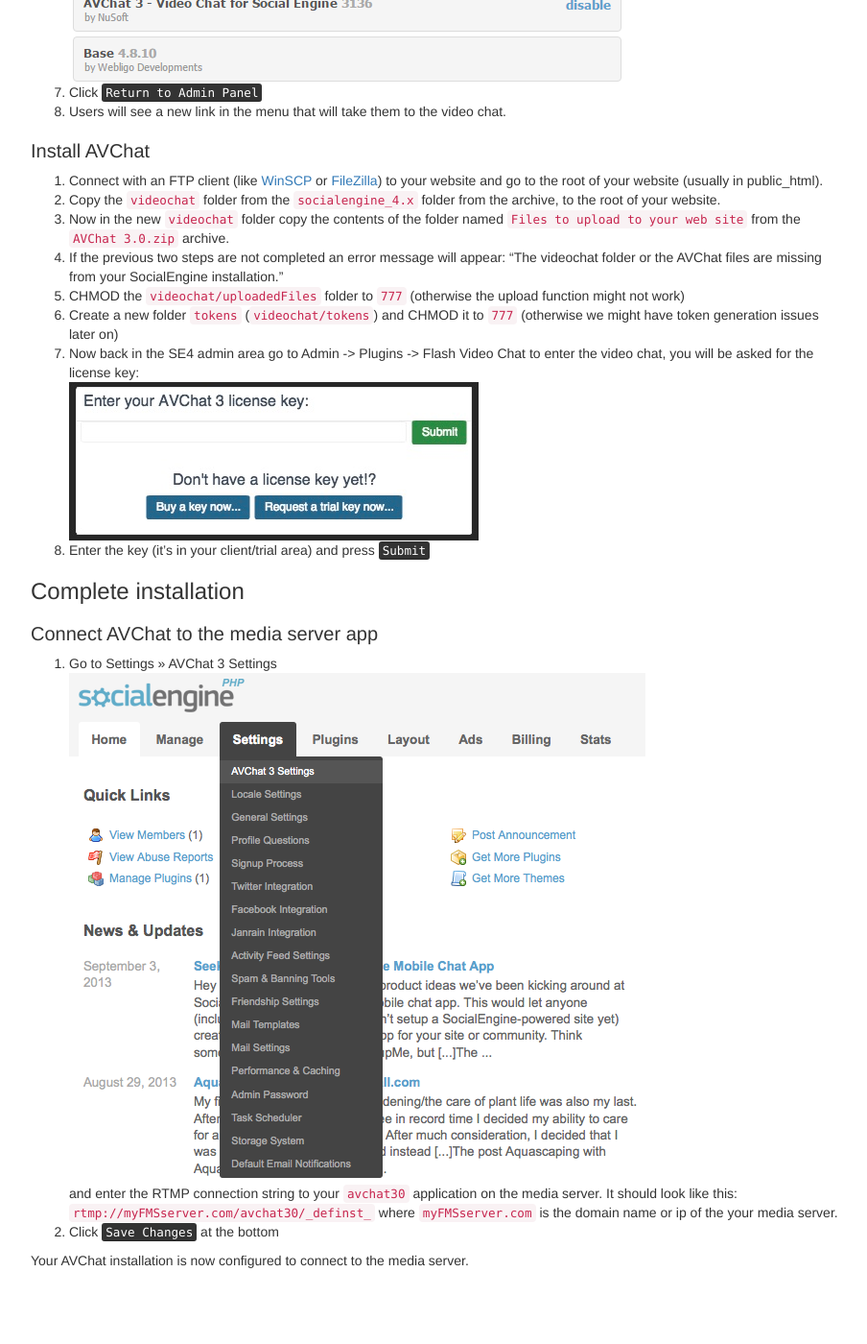
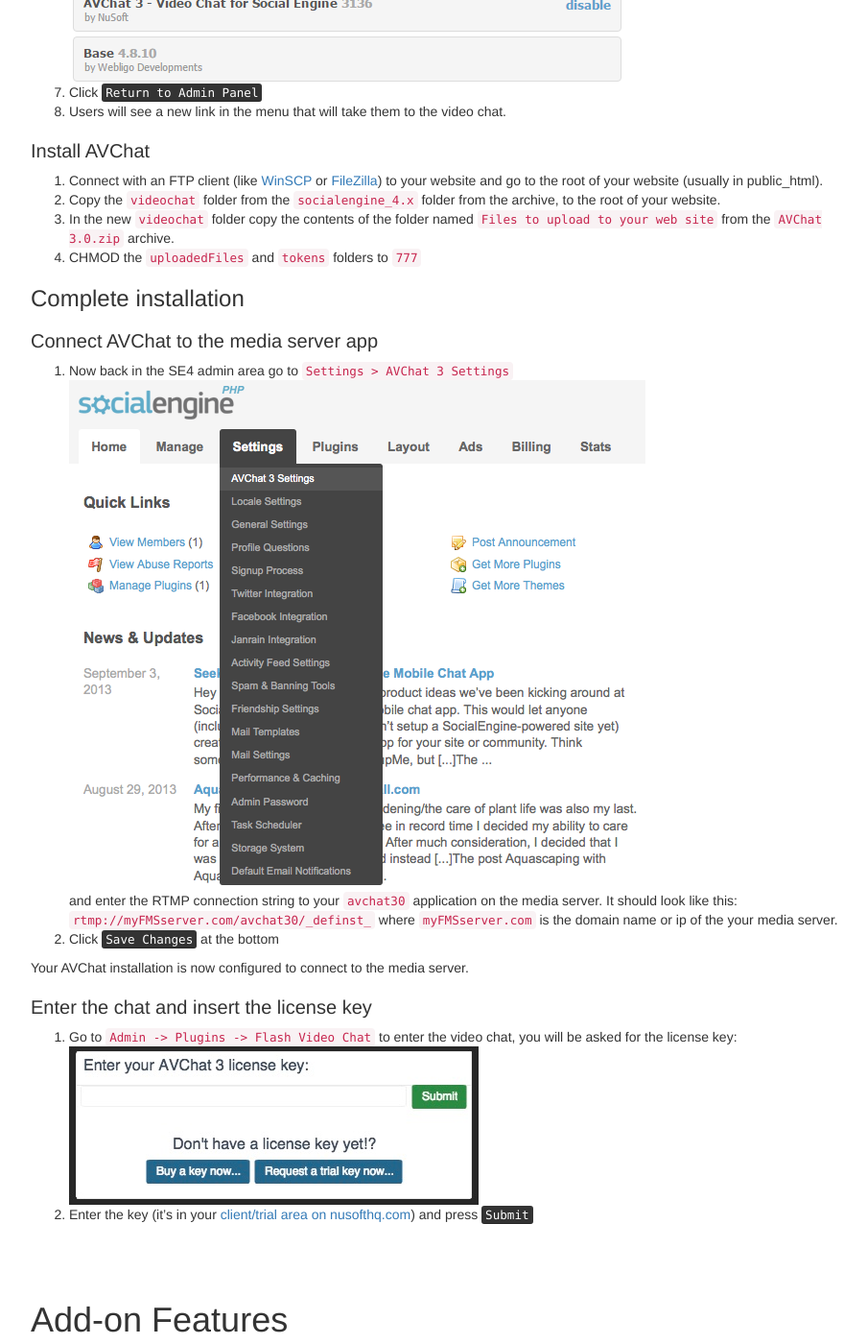
Before and after one commit to nusofthq/avchat-documentation, a Jekyll site: the page built from socialengine.md, in a window 1280 px wide and 1400 px high, scrolled down 2036 px. Shown: the whole window at 96% size, without its empty margins (38-942 px from the left). Built offline with Jekyll 4.4.1, drawn with Linux system fonts in a browser that asks for light colours; nearby versions of some CDN libraries; comment, search, counter and statistics services are not loaded.

Commit message:
properly arranged sections

```diff
--- a/socialengine.md
+++ b/socialengine.md
@@ -66,18 +66,14 @@
 
 1. Connect with an FTP client (like [WinSCP](http://winscp.net/eng/index.php) or [FileZilla](http://filezilla-project.org/)) to your website and go to the root of your website (usually in public_html).
 2. Copy the `videochat` folder from the `socialengine_4.x` folder from the archive, to the root of your website.
-3. Now in the new `videochat` folder copy the contents of the folder named `Files to upload to your web site` from the `AVChat 3.0.zip` archive.
-4. If the previous two steps are not completed an error message will appear: "The videochat folder or the AVChat files are missing from your SocialEngine installation."
-5. CHMOD the `videochat/uploadedFiles` folder to `777` (otherwise the upload function might not work)
-6. Create a new folder `tokens` (`videochat/tokens`) and CHMOD it to `777` (otherwise we might have token generation issues later on)
-7. Now back in the SE4 admin area go to Admin -> Plugins -> Flash Video Chat to enter the video chat, you will be asked for the license key:
-<img src="{{site.github.url}}/assets/images/se/license_key.jpg" class="img-responsive" />
-8. Enter the key (it's in your client/trial area) and press <kbd>Submit</kbd>
+3. In the new `videochat` folder copy the contents of the folder named `Files to upload to your web site` from the `AVChat 3.0.zip` archive.
+<!--4. If the previous two steps are not completed an error message will appear: "The videochat folder or the AVChat files are missing from your SocialEngine installation."-->
+5. CHMOD the `uploadedFiles` and `tokens` folders to `777`
+<!--6. Create a new folder `tokens` (`videochat/tokens`) and CHMOD it to `777` (otherwise we might have token generation issues later on)-->
 
 <h2 id="completing-the-installation">Complete installation</h2>
 <h3>Connect AVChat to the media server app</h3>
-
-1. Go to Settings >> AVChat 3 Settings
+1. Now back in the SE4 admin area go to `Settings > AVChat 3 Settings`
 <img src="{{site.github.url}}/assets/images/se/se_04.gif.png" class="img-responsive" />
 and enter the RTMP connection string to your `avchat30` application on the media server. It should look like this:
 `rtmp://myFMSserver.com/avchat30/_definst_`
@@ -85,6 +81,12 @@
 2. Click <kbd>Save Changes</kbd> at the bottom
 
 Your AVChat installation is now configured to connect to the media server.
+
+### Enter the chat and insert the license key
+
+1. Go to `Admin -> Plugins -> Flash Video Chat` to enter the video chat, you will be asked for the license key:
+<img src="{{site.github.url}}/assets/images/se/license_key.jpg" class="img-responsive" />
+2. Enter the key (it's in your [client/trial area on nusofthq.com](https://nusofthq.com/c/)) and press <kbd>Submit</kbd>
 
 </section>
 
```
